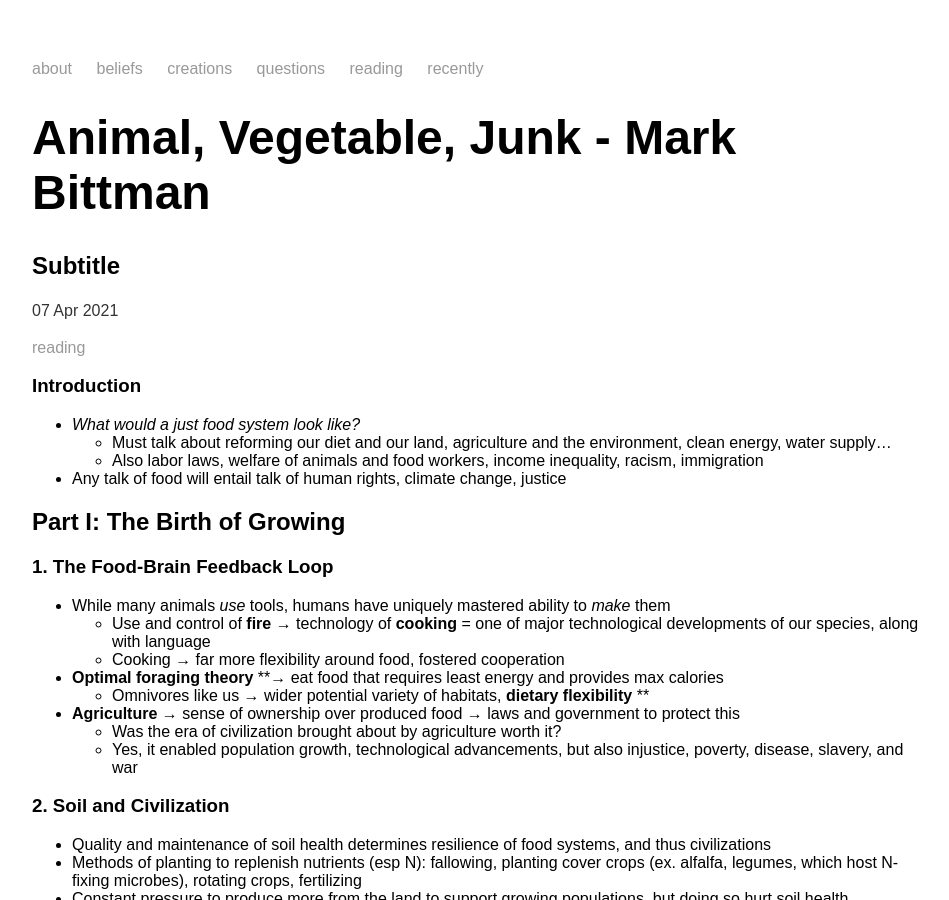
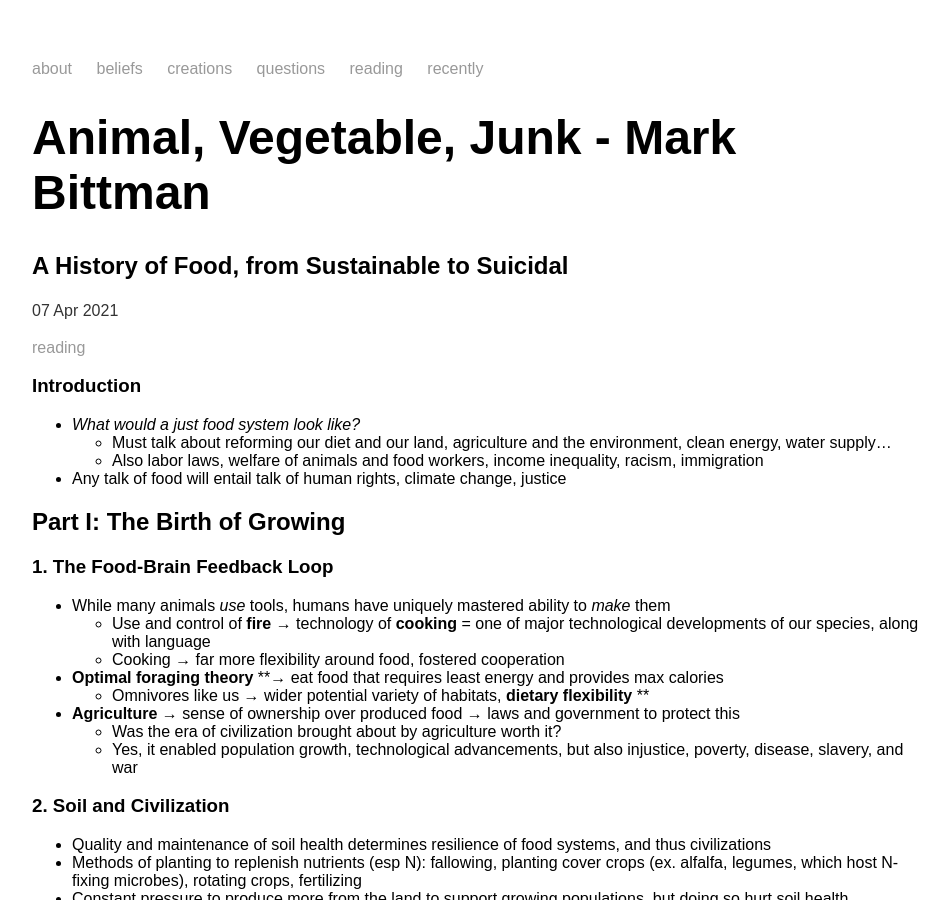
Before and after one commit to mayasheth/mayasheth.github.io, a Jekyll site: the page built from _posts/notes/2021-04-07-animal-vegetable-junk.md, in a window 1280 px wide and 900 px high. Shown: the whole window, without its empty margins (160-1109 px from the left). Built offline with Jekyll 4.4.1, drawn with Linux system fonts in a browser that asks for light colours.

Commit message:
Update 2021-04-07-animal-vegetable-junk.md

```diff
--- a/_posts/notes/2021-04-07-animal-vegetable-junk.md
+++ b/_posts/notes/2021-04-07-animal-vegetable-junk.md
@@ -1,7 +1,7 @@
 ---
 layout: post
 title: Animal, Vegetable, Junk - Mark Bittman
-subtitle: Subtitle
+subtitle: A History of Food, from Sustainable to Suicidal
 categories: reading
 date: 2021-04-07
 
```
